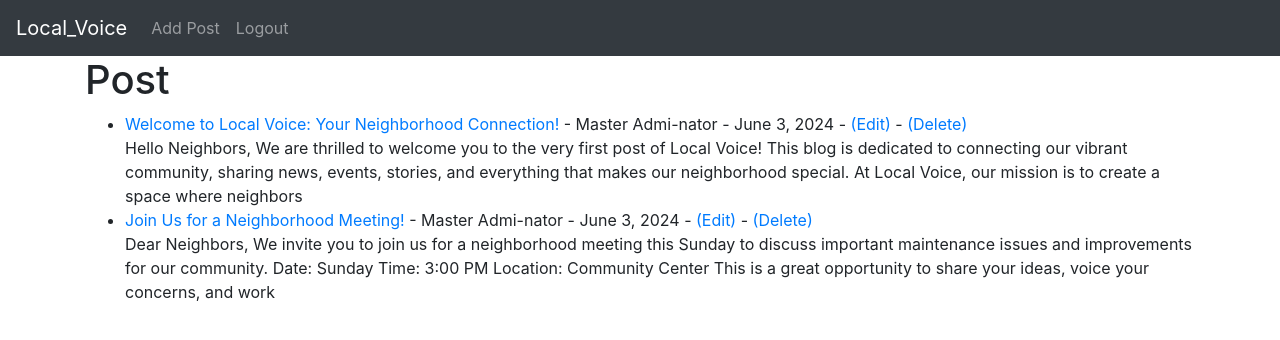
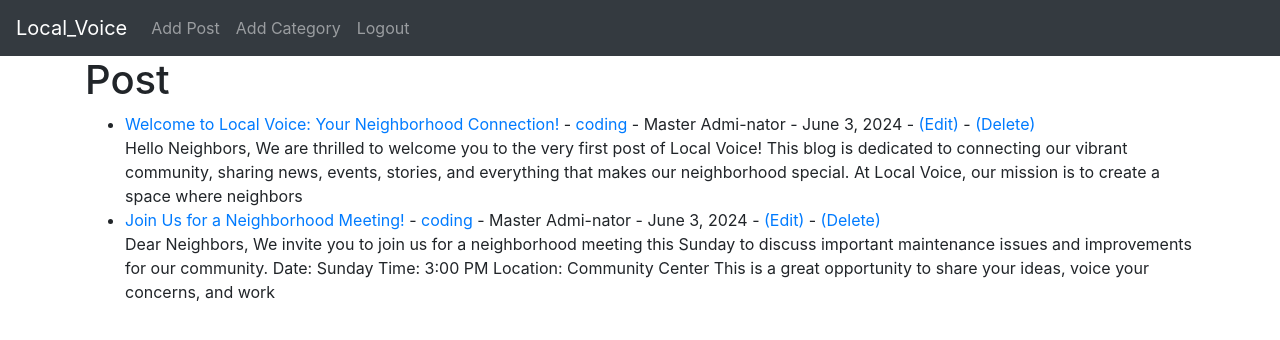
Before and after one commit to TonyRodriguez101/Local-Voice-Blog, a Django app: page / in a window 1280 px wide. Shown: the top 340 px of the page. Run offline with Django 5.2, Linux system fonts and the light colour scheme; a user stored in the database is signed in; data comes from the database, SQL or seed files in the repository; both versions use the stored data as it was after the commit.

Commit message:
+Category

```diff
--- a/blog/Local_Voice/admin.py
+++ b/blog/Local_Voice/admin.py
@@ -1,5 +1,6 @@
 from django.contrib import admin
-from . models import Post
+from . models import Post, Category
 # Register your models here.
 
 admin.site.register(Post) # Permite los blog post sean accedibles desde el area admin.
+admin.site.register(Category)
--- a/blog/Local_Voice/forms.py
+++ b/blog/Local_Voice/forms.py
@@ -1,16 +1,20 @@
 from django import forms
-from .models import Post
+from .models import Post, Category
+
+choices = Category.objects.all().values_list('name', 'name')
+choice_list = [item for item in choices]
+
 
 
 class PostForm(forms.ModelForm):
     class Meta:
         model = Post
-        fields = ('title', 'title_tag', 'author', 'body')
+        fields = ('title', 'title_tag', 'author','category', 'body')
         widgets = {
             'title': forms.TextInput(attrs={'class': 'form-control'}),
             'title_tag': forms.TextInput(attrs={'class': 'form-control'}),
             'author': forms.Select(attrs={'class': 'form-control'}),
-            'body': forms.Textarea(attrs={'class': 'form-control'}),
+            'category': forms.Select(choices=choice_list, attrs={'class': 'form-control'}),            'body': forms.Textarea(attrs={'class': 'form-control'}),
         }
 
 class EditForm(forms.ModelForm):
--- a/blog/Local_Voice/models.py
+++ b/blog/Local_Voice/models.py
@@ -5,6 +5,16 @@ from datetime import datetime, date
 
 
 # Create your models here.
+class Category(models.Model):
+    name = models.CharField(max_length=255)
+
+    def __str__(self):
+        return self.name
+
+    def get_absolute_url(self):
+        #return reverse('article-detail', args=(str(self.id)))
+        return reverse('home')
+
 
 class Post(models.Model):
     title = models.CharField(max_length=255)
@@ -14,8 +24,7 @@ class Post(models.Model):
     #body = RichTextField(blank=True, null=True)
     body = models.TextField()
     post_date = models.DateField(auto_now_add=True)
-    #category = models.CharField(max_length=255, default='coding')
-    #snippet = models.CharField(max_length=255)
+    category = models.CharField(max_length=255, default='coding')
     #likes = models.ManyToManyField(User, related_name='blog_posts')
 
 
--- a/blog/Local_Voice/templates/base.html
+++ b/blog/Local_Voice/templates/base.html
@@ -23,6 +23,9 @@
             {% if user.is_authenticated %}
               <li class="nav-item">
                 <a class="nav-link" href="{% url 'add_post' %}">Add Post</a>
+              </li>
+              <li class="nav-item">
+                <a class="nav-link" href="{% url 'add_category' %}">Add Category</a>
               </li>
 
               <li class="nav-item" style="position: relative">
--- a/blog/Local_Voice/templates/home.html
+++ b/blog/Local_Voice/templates/home.html
@@ -8,7 +8,9 @@
 
 <ul>
 {% for post in object_list %}
-    <li><a href="{% url 'article-detail' post.pk %}">{{ post.title }}</a> - {{ post.author.first_name }}
+    <li><a href="{% url 'article-detail' post.pk %}">{{ post.title }}</a>
+        - <a href="{% url 'category' post.category %}">{{ post.category }}</a>
+        - {{ post.author.first_name }}
 <!--href="{% url 'article-detail' post.pk %}" -> le pasamos el id del post que fue clicado. -->
         {{ post.author.last_name }} - {{ post.post_date }}
 
--- a/blog/Local_Voice/urls.py
+++ b/blog/Local_Voice/urls.py
@@ -1,7 +1,7 @@
 
 from django.urls import path
 # from . import views
-from .views import HomeView, ArticleDetailView,DeletePostView, AddPostView,UpdatePostView
+from .views import HomeView, CategoryView, AddCategoryView, ArticleDetailView,DeletePostView, AddPostView,UpdatePostView
 
 
 urlpatterns = [
@@ -12,6 +12,7 @@ urlpatterns = [
     path('add_post/',AddPostView.as_view(), name='add_post'),
     path('article/edit/<int:pk>',UpdatePostView.as_view(), name='update_post'),
     path('article/<int:pk>/remove',DeletePostView.as_view(), name='delete_post'),
-
+    path('add_category/',AddCategoryView.as_view(), name='add_category'),
+    path('category/<str:cats>/', CategoryView, name='category'),
 
 ]
--- a/blog/Local_Voice/views.py
+++ b/blog/Local_Voice/views.py
@@ -2,7 +2,7 @@ from django.shortcuts import render
 from django.views.generic import ListView, DetailView, CreateView, UpdateView, DeleteView
 # ListView hace una query a la base de datos de todos los elementos, Usamos para listar todos
 # DetailView hace una query pero este trae solo una para ver todos los detalles, Usamos para visualizar 1
-from .models import Post
+from .models import Post, Category
 from .forms import PostForm, EditForm
 from django.urls import reverse_lazy
 
@@ -38,3 +38,18 @@ class DeletePostView(DeleteView):
     template_name = 'delete_post.html'
     success_url= reverse_lazy('home')
     #fields = ['title','title_tag','body']
+
+
+
+class AddCategoryView(CreateView):
+    model = Category
+    #form_class = PostForm
+    template_name = 'add_category.html'
+    fields= '__all__'
+    #fields = ['name']
+
+
+#funciones sin clases:
+def CategoryView(request, cats):
+    category_posts=Post.objects.filter(category=cats)
+    return render(request, 'categories.html', {'cats':cats.title(), 'category_posts':category_posts})
```
Also changed, not shown: blog/Local_Voice/templates/add_category.html (added, +25 -0 lines), blog/Local_Voice/templates/categories.html (added, +30 -0 lines), blog/Local_Voice/migrations/0006_category_post_category.py (added), blog/db.sqlite3.
